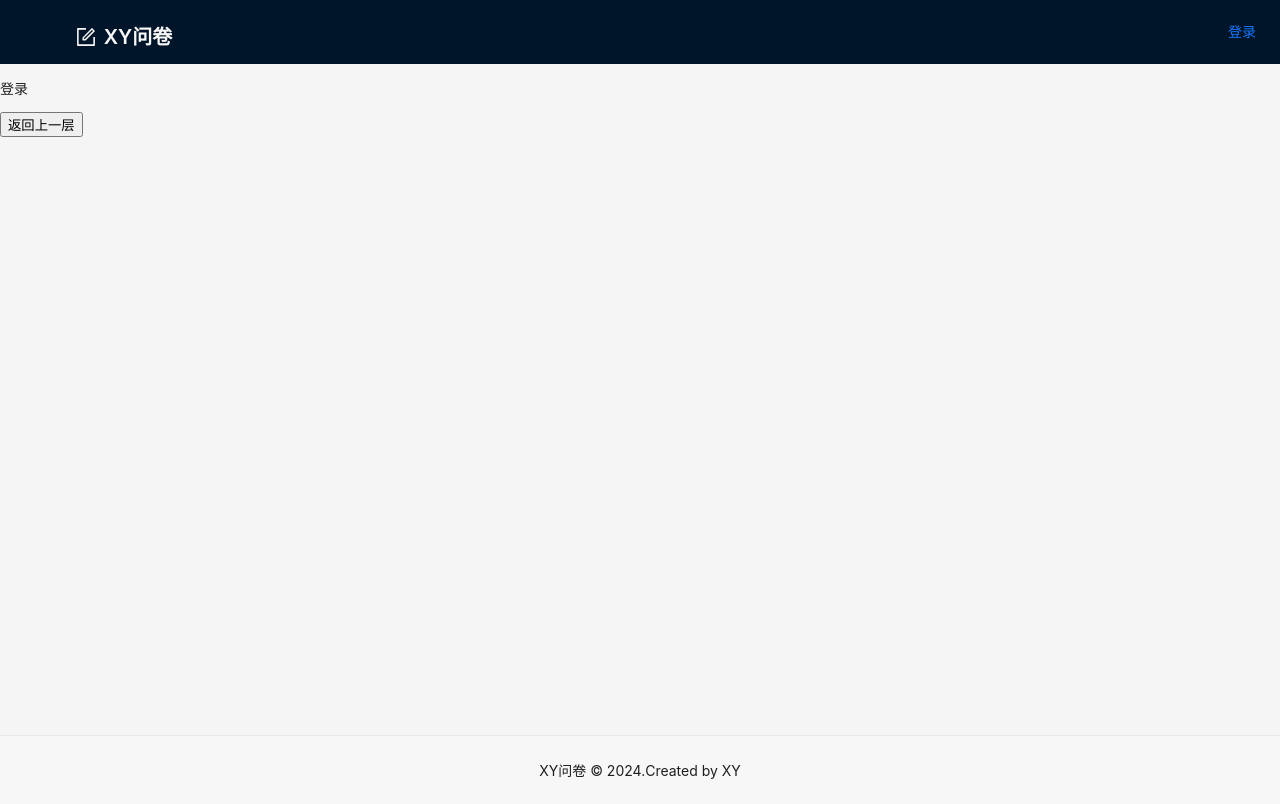
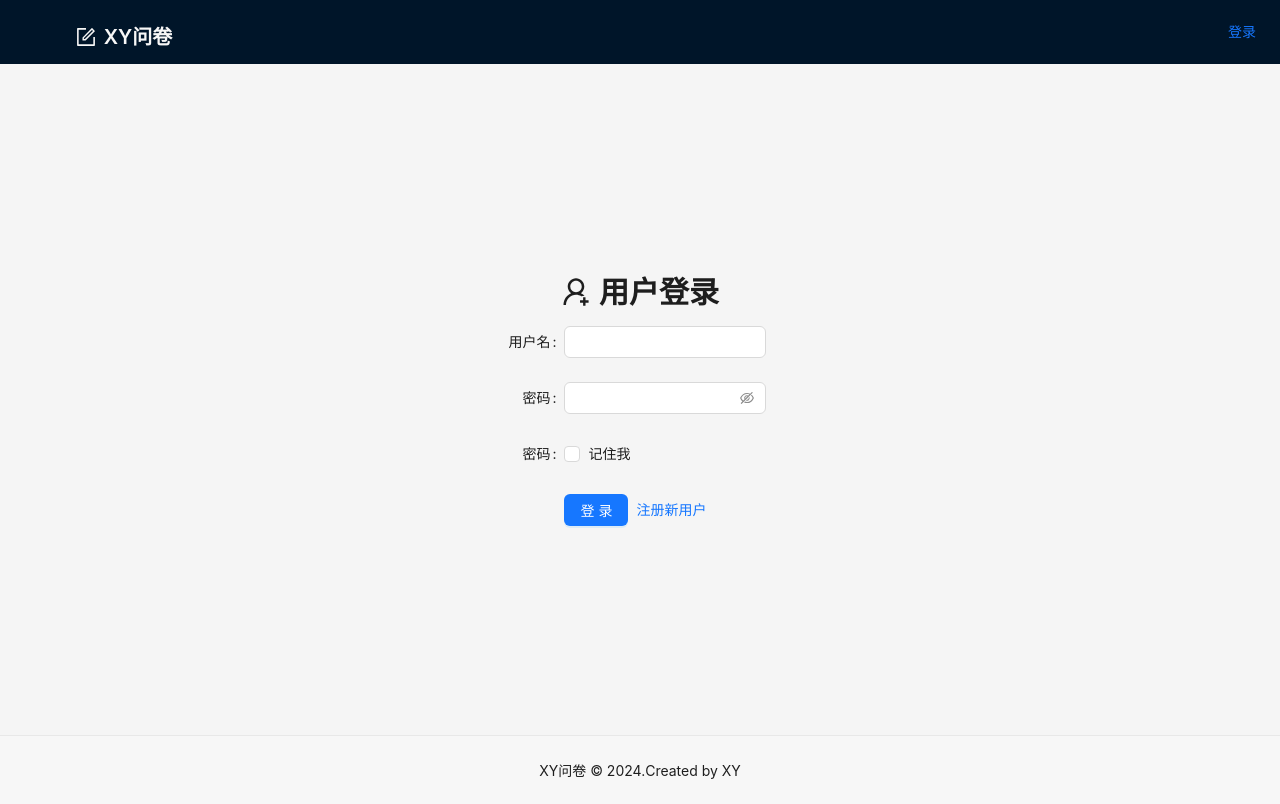
Before and after one commit to yashoku233/wenjuan-fe, a React (Create React App) app: page /login in a window 1280 px wide. Built offline with nearby package versions, Linux system fonts and the light colour scheme.

Commit message:
dev:修改登录和注册页面 加入表单

```diff
--- /dev/null
+++ b/src/page/Login.module.scss
@@ -0,0 +1,8 @@
+.container {
+    display: flex;
+    flex-direction: column;
+    justify-content: center;
+    align-items: center;
+    min-height: calc(100vh - 64px - 65px);
+
+}
--- a/src/page/Login.tsx
+++ b/src/page/Login.tsx
@@ -1,18 +1,76 @@
-import React, { FC } from 'react'
+import React, { FC, useEffect } from 'react'
 import { useNavigate, Link } from 'react-router-dom'
+import { Typography, Space, Form, Input, Button, Checkbox } from 'antd'
+import { UserAddOutlined } from '@ant-design/icons'
+import { REGISTER_PATHNAME } from '../router'
+
+import styles from './Register.module.scss'
+import { get } from 'http'
+
+const { Title } = Typography
+
+const USERNAME_KEY = 'USERNAME'
+const PASSWORA_KEY = 'PASSWORD'
+
+function rememberUser(username: string, password: string) {
+  localStorage.setItem(USERNAME_KEY, username)
+  localStorage.setItem(PASSWORA_KEY, password)
+}
+
+function deleteUserFromStorage() {
+  localStorage.removeItem(USERNAME_KEY)
+  localStorage.removeItem(PASSWORA_KEY)
+}
+
+function getUserInfoFromStorage() {
+  return {
+    username: localStorage.getItem(USERNAME_KEY),
+    password: localStorage.getItem(PASSWORA_KEY),
+  }
+}
 
 const Login: FC = () => {
-  const nav = useNavigate()
+  const [form] = Form.useForm() // 第三方hook
+
+  useEffect(() => {
+    const { username, password } = getUserInfoFromStorage()
+    form.setFieldsValue({ username, password })
+  }, [])
+
+  const onFinish = (values: any) => {
+    const { username, password, remember } = values || {}
+    remember ? rememberUser(username, password) : deleteUserFromStorage()
+  }
+
   return (
-    <div>
-      <p>登录</p>
-      <button
-        onClick={() => {
-          nav(-1)
-        }}
-      >
-        返回上一层
-      </button>
+    <div className={styles.container}>
+      <div>
+        <Space>
+          <Title level={2}>
+            <UserAddOutlined />
+          </Title>
+          <Title level={2}>用户登录</Title>
+        </Space>
+      </div>
+      <Form labelCol={{ span: 6 }} wrapperCol={{ span: 16 }} onFinish={onFinish} form={form}>
+        <Form.Item label="用户名" name="username">
+          <Input />
+        </Form.Item>
+        <Form.Item label="密码" name="password">
+          <Input.Password />
+        </Form.Item>
+        <Form.Item label="密码" name="remember" valuePropName="checked">
+          <Checkbox>记住我</Checkbox>
+        </Form.Item>
+        <Form.Item wrapperCol={{ offset: 6, span: 16 }}>
+          <Space>
+            <Button type="primary" htmlType="submit">
+              登录
+            </Button>
+            <Link to={REGISTER_PATHNAME}>注册新用户</Link>
+          </Space>
+        </Form.Item>
+      </Form>
     </div>
   )
 }
--- a/src/page/Register.tsx
+++ b/src/page/Register.tsx
@@ -23,10 +23,22 @@
       </div>
       <div>
         <Form labelCol={{ span: 6 }} wrapperCol={{ span: 16 }} onFinish={onFinish}>
-          <Form.Item label="用户名" name="username">
+          <Form.Item
+            label="用户名"
+            name="username"
+            rules={[
+              { required: true, message: '请输入用户名' },
+              { type: 'string', min: 5, max: 20, message: '字符长度在 5-20之间' },
+              { pattern: /^\w+$/, message: '只能是字母数字下户线' },
+            ]}
+          >
             <Input />
           </Form.Item>
-          <Form.Item label="密码" name="password">
+          <Form.Item
+            label="密码"
+            name="password"
+            rules={[{ required: true, message: '请输入密码' }]}
+          >
             <Input.Password />
           </Form.Item>
           <Form.Item label="确认密码" name="confirom">
```
